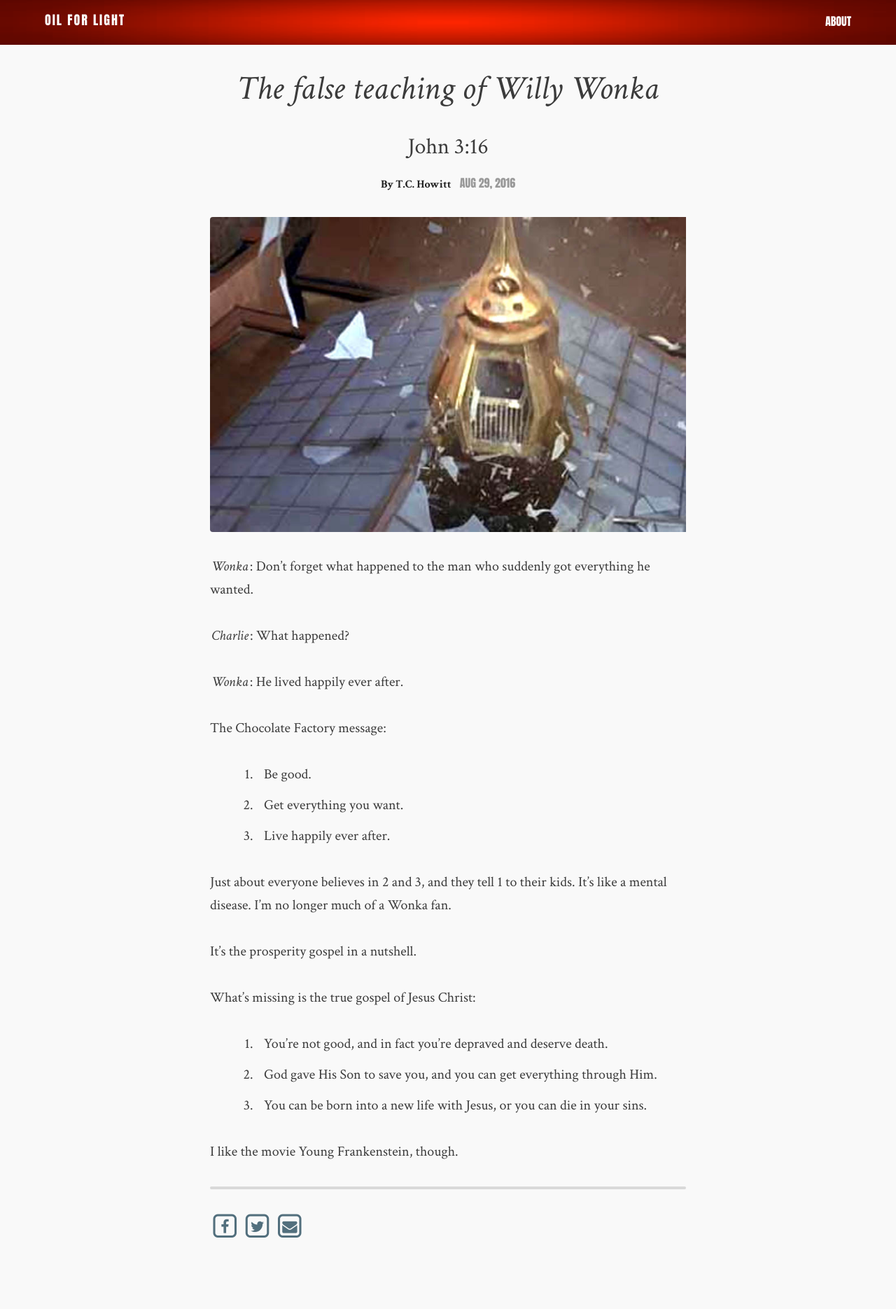
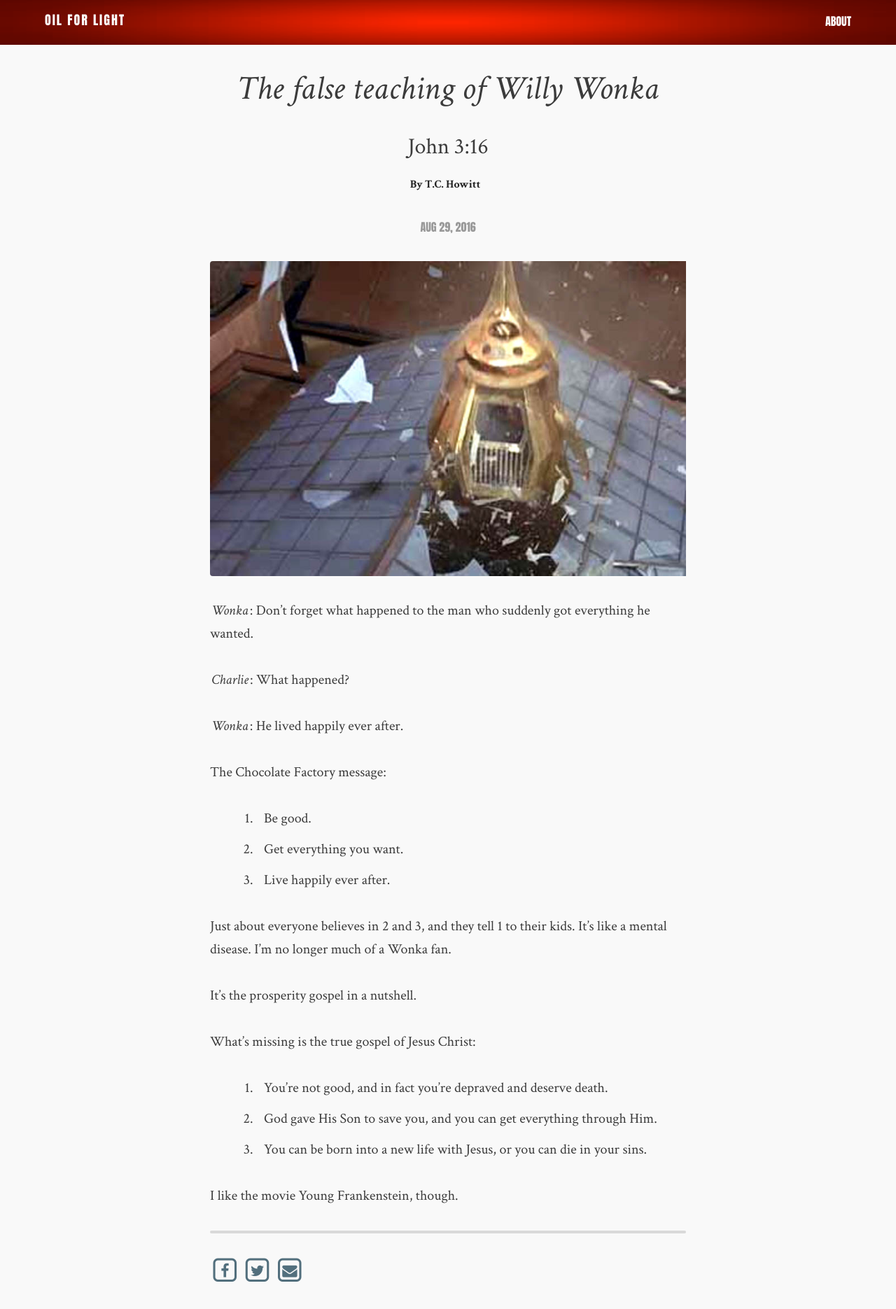
Before and after one commit to flashlightministries/oilforlight, a Jekyll site: the page built from _posts/2016-08-29-willy-wonka-false.md, in a window 1280 px wide. Shown: the whole page at 70% size. Built offline with Jekyll 4.4.1, drawn with Linux system fonts in a browser that asks for light colours; nearby versions of some CDN libraries; before the commit the page ends 1807 px from its top, so only the background shows below that.

Commit message:
Update post.html

```diff
--- a/_layouts/post.html
+++ b/_layouts/post.html
@@ -12,6 +12,8 @@
         {% if page.passage%}<h3>{{ page.passage }}</h3>{% endif %}
         <p class="small">
           <span class="author">By {{page.author}}</span>
+        </p>
+        <p class="small">
           <span class="date">{{page.date | date: "%b %d, %Y" }}</span>
         </p>
 
```
